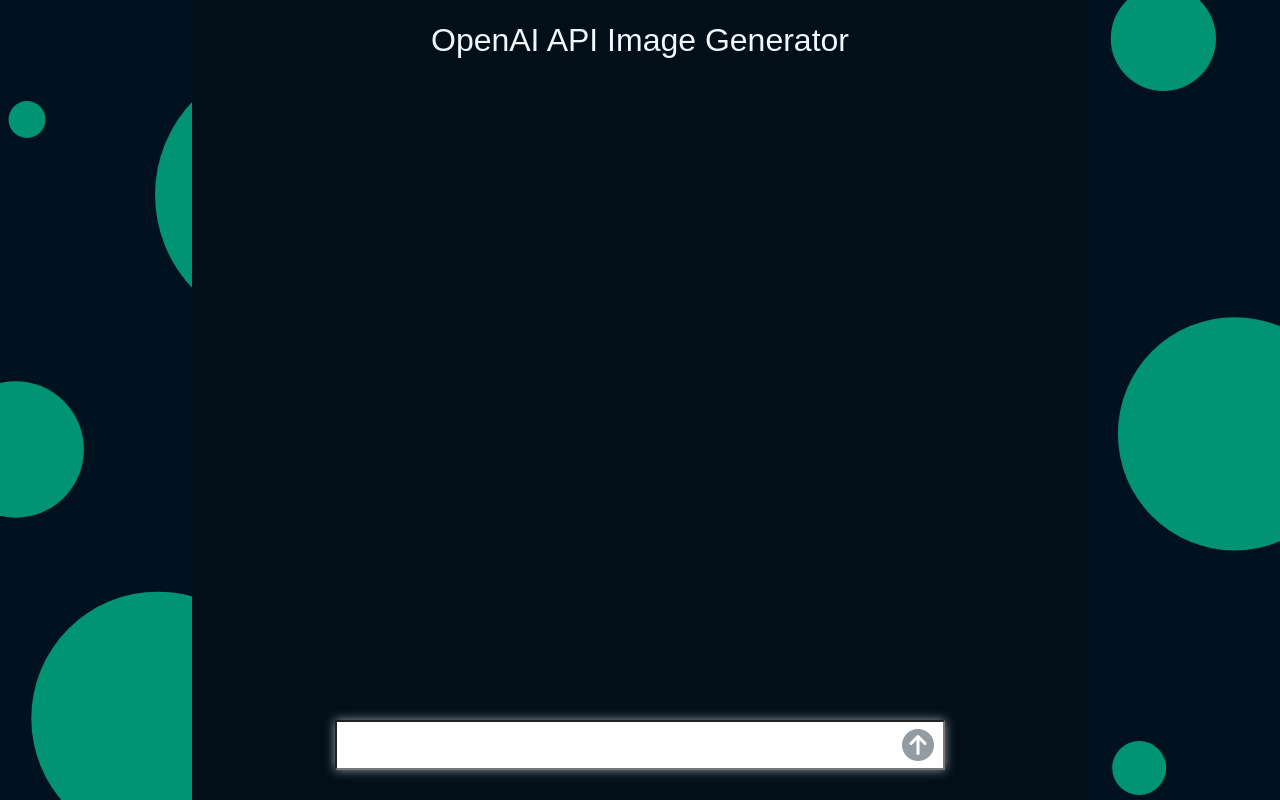
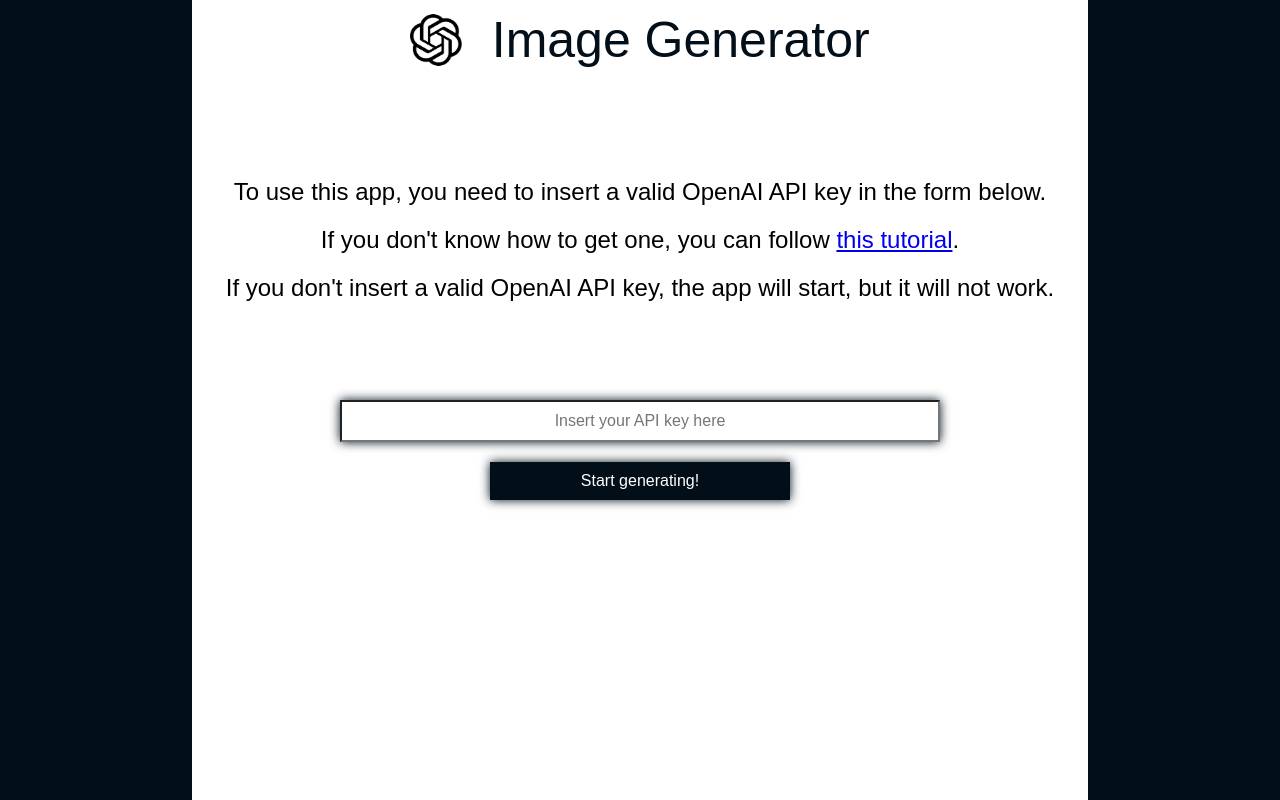
Before and after one commit to Connectslide121/AI-image-generator, a plain HTML site: page index.html in a window 1280 px wide. Drawn offline with Linux system fonts and the light colour scheme.

Commit message:
add user key input

```diff
--- a/index.html
+++ b/index.html
@@ -3,27 +3,42 @@
   <head>
     <meta charset="UTF-8" />
     <meta name="viewport" content="width=device-width, initial-scale=1.0" />
-    <link rel="stylesheet" href="style.css" />
+    <link rel="stylesheet" href="styleHomePage.css" />
     <title>AI image generator</title>
   </head>
   <body>
     <div class="container">
-      <div class="header">OpenAI API Image Generator</div>
-      <div class="images">
-        <div class="image-container"></div>
-        <h1 class="loading-message"></h1>
+      <div class="header">
+        <img src="images/openaiLogo.jpg" alt="" />
+        <h1>Image Generator</h1>
       </div>
-      <div class="input">
-        <div class="input-container">
-          <input type="text" />
-          <p class="submit-button">
-            <i class="fa-solid fa-circle-arrow-up"></i>
+      <div class="main-container">
+        <div class="instructions">
+          <p>
+            To use this app, you need to insert a valid OpenAI API key in the
+            form below.
+            <br />If you don't know how to get one, you can follow
+            <a
+              target="_blank"
+              href="https://www.youtube.com/watch?v=aVog4J6nIAU"
+              >this tutorial</a
+            >. <br />If you don't insert a valid OpenAI API key, the app will
+            start, but it will not work.
           </p>
         </div>
+        <input
+          class="key-input"
+          type="text"
+          placeholder="Insert your API key here"
+        />
+        <p class="start-button">Start generating!</p>
       </div>
     </div>
 
-    <script src="https://kit.fontawesome.com/05049b2b78.js" crossorigin="anonymous"></script>
+    <script
+      src="https://kit.fontawesome.com/05049b2b78.js"
+      crossorigin="anonymous"
+    ></script>
     <script type="module" src="config.js"></script>
     <script type="module" src="script.js"></script>
   </body>
--- a/script.js
+++ b/script.js
@@ -1,13 +1,26 @@
-import API_KEY from './config.js';;
-const sarrera = API_KEY;
-const input = document.querySelector("input");
+import API_KEY from "./config.js";
+
+const keyInputElement = document.querySelector(".key-input");
+const startButton = document.querySelector(".start-button");
+
+const input = document.querySelector(".prompt");
 const submitButton = document.querySelector(".submit-button");
 const imageSection = document.querySelector(".images");
 const loadingMessage = document.querySelector(".loading-message");
 
+let sarrera = API_KEY;
+
+function startApp() {
+  let userKey = keyInputElement.value;
+  if (userKey.trim !== "") {
+    sarrera = userKey;
+  }
+  window.location.href = "imageGenerator.html";
+}
+
 async function getImages() {
   const imageToRemove = imageSection.querySelector(".image-container");
-  imageToRemove.remove()
+  imageToRemove.remove();
   loadingMessage.innerText = "Generating image...";
   loadingMessage.style.display = "block";
 
@@ -15,13 +28,13 @@ async function getImages() {
     method: "POST",
     headers: {
       Authorization: `Bearer ${sarrera}`,
-      "Content-Type": "application/json",
+      "Content-Type": "application/json"
     },
     body: JSON.stringify({
       prompt: input.value,
       n: 1,
-      size: "1024x1024",
-    }),
+      size: "1024x1024"
+    })
   };
   try {
     const response = await fetch(
@@ -29,7 +42,6 @@ async function getImages() {
       options
     );
     const data = await response.json();
-
 
     data?.data.forEach((imageObject) => {
       const imageContainer = document.createElement("div");
@@ -47,4 +59,7 @@ async function getImages() {
   }
 }
 
+if (startButton) {
+  startButton.addEventListener("click", startApp);
+}
 submitButton.addEventListener("click", getImages);
--- a/style.css
+++ b/styleGenerator.css
@@ -6,7 +6,7 @@
 }
 
 body {
-  background: url(images/background.svg);
+  background: #020e18;
   background-size: cover;
   min-height: 100vh;
   display: flex;
@@ -14,7 +14,7 @@ body {
 }
 
 .container {
-  background: #020e18;
+  background: white;
   width: 70vw;
   display: flex;
   flex-direction: column;
@@ -23,15 +23,25 @@ body {
 
 .header {
   height: 10vh;
-  color: aliceblue;
+  color: #020e18;
   display: flex;
   align-items: center;
   justify-content: center;
   font-size: 32px;
 }
 
-.loading-message{
-  color: aliceblue;
+.header img {
+  height: 100%;
+}
+
+.header h1 {
+  font-weight: 400;
+  font-size: 50px;
+  margin-left: 30px;
+}
+
+.loading-message {
+  color: #020e18;
 }
 
 .images {
@@ -44,13 +54,13 @@ body {
   padding: 0 30px 30px;
 }
 
-.image-container{
+.image-container {
   flex-basis: 50%;
   padding: 30px;
   overflow: clip;
 }
 
-.image-container img{
+.image-container img {
   width: 100%;
   height: auto;
 }
@@ -75,7 +85,7 @@ body {
   width: 100%;
   padding: 10px;
   font-size: 16px;
-  box-shadow: 0 0 10px #939ca3;
+  box-shadow: 0 0 10px #020e18;
 }
 
 .submit-button {
--- /dev/null
+++ b/styleHomePage.css
@@ -0,0 +1,74 @@
+* {
+  font-family: "Poppins", sans-serif;
+  margin: 0;
+  padding: 0;
+  box-sizing: border-box;
+}
+
+body {
+  background: #020e18;
+  min-height: 100vh;
+  display: flex;
+  justify-content: center;
+}
+
+.container {
+  background: white;
+  width: 70vw;
+}
+
+.header {
+  height: 10vh;
+  color: #020e18;
+  display: flex;
+  align-items: center;
+  justify-content: center;
+  font-size: 32px;
+}
+
+.header img {
+  height: 100%;
+}
+
+.header h1 {
+  font-weight: 400;
+  font-size: 50px;
+  margin-left: 30px;
+}
+
+.main-container {
+  width: 100%;
+  display: flex;
+  flex-direction: column;
+  justify-content: center;
+  align-items: center;
+  padding: 0 30px 30px;
+}
+
+.instructions {
+  min-height: 40vh;
+  display: flex;
+  text-align: center;
+  align-items: center;
+  font-size: 24px;
+  line-height: 48px;
+}
+
+.key-input {
+  width: 600px;
+  padding: 10px;
+  font-size: 16px;
+  box-shadow: 0 0 10px #020e18;
+  text-align: center;
+}
+
+.start-button {
+  width: 300px;
+  text-align: center;
+  margin: 20px 0;
+  padding: 10px;
+  background: #020e18;
+  color: white;
+  cursor: pointer;
+  box-shadow: 0 0 10px #020e18;
+}
```
Also changed, not shown: imageGenerator.html (added, +36 -0 lines), Screenshot (46).png, Screenshot (47).png (deleted), images/openaiLogo.jpg (added).
